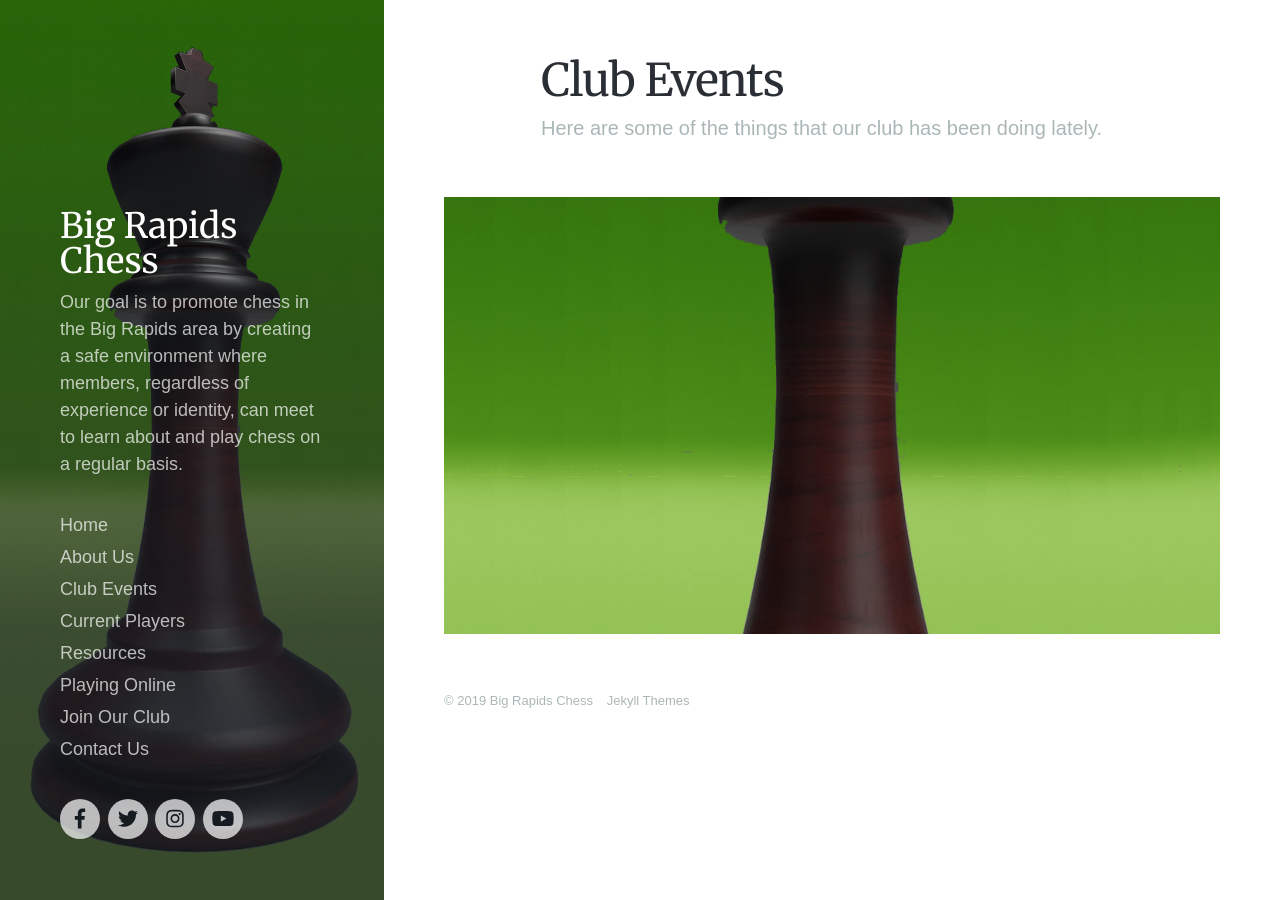
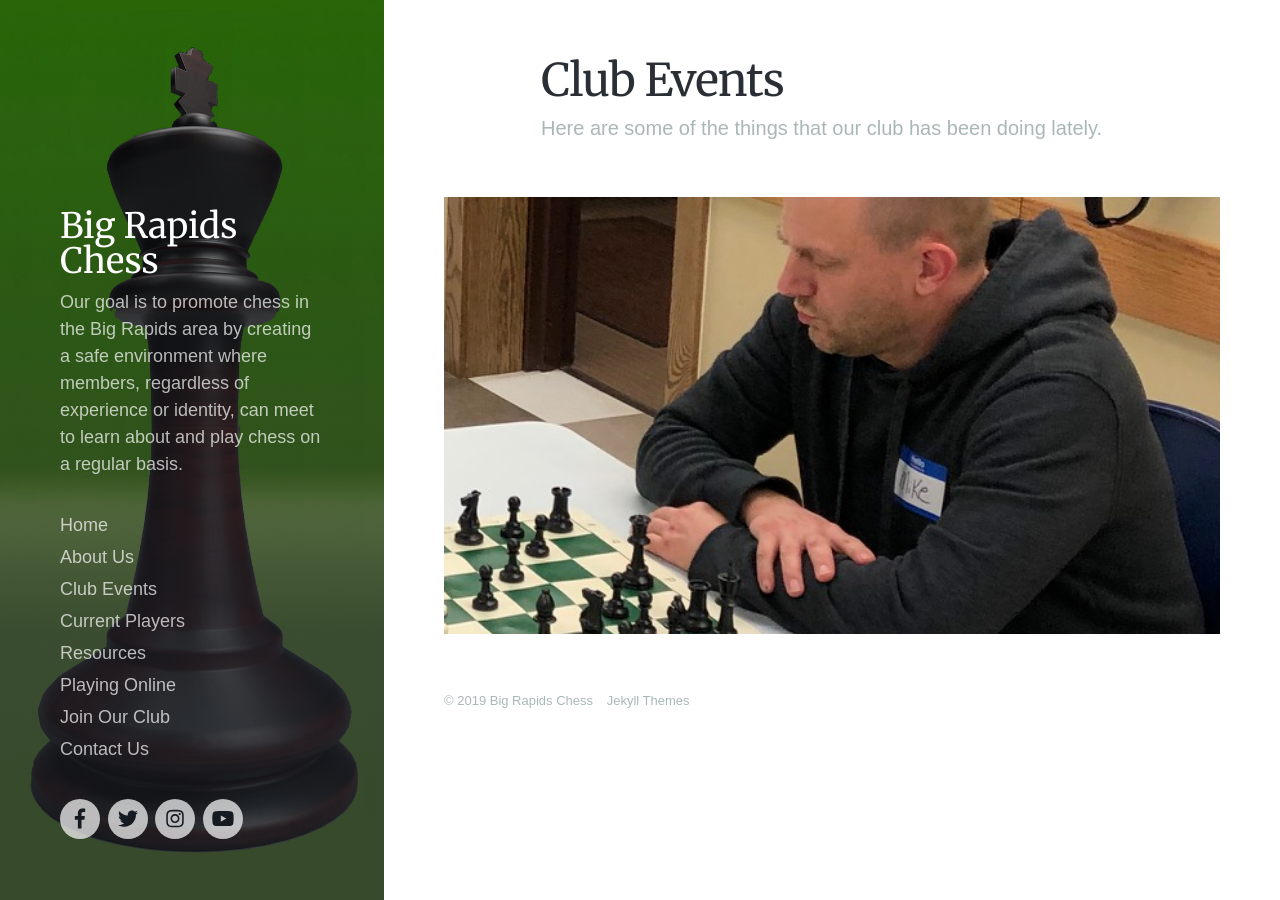
Before and after one commit to bigrapidschess/bigrapidschess.github.io, a Jekyll site: the page built from events/index.html, in a window 1280 px wide. Built offline with Jekyll 4.4.1, drawn with Linux system fonts in a browser that asks for light colours; nearby versions of some CDN libraries; some web fonts are replaced.

Commit message:
set background image

```diff
--- a/events/index.html
+++ b/events/index.html
@@ -27,7 +27,7 @@ featured_image: /images/my_background_green.jpg
 
 			<a class="portfolio-item__link" href="{{ project.url }}">
 
-				<div class="portfolio-item__image" style="background-image: url({{ project.featured_image  }});"></div>
+				<div class="portfolio-item__image" style="background-image: url({{ project.background_image  }});"></div>
 
 				<div class="portfolio-item__content">
 					<div class="portfolio-item__info">
```
